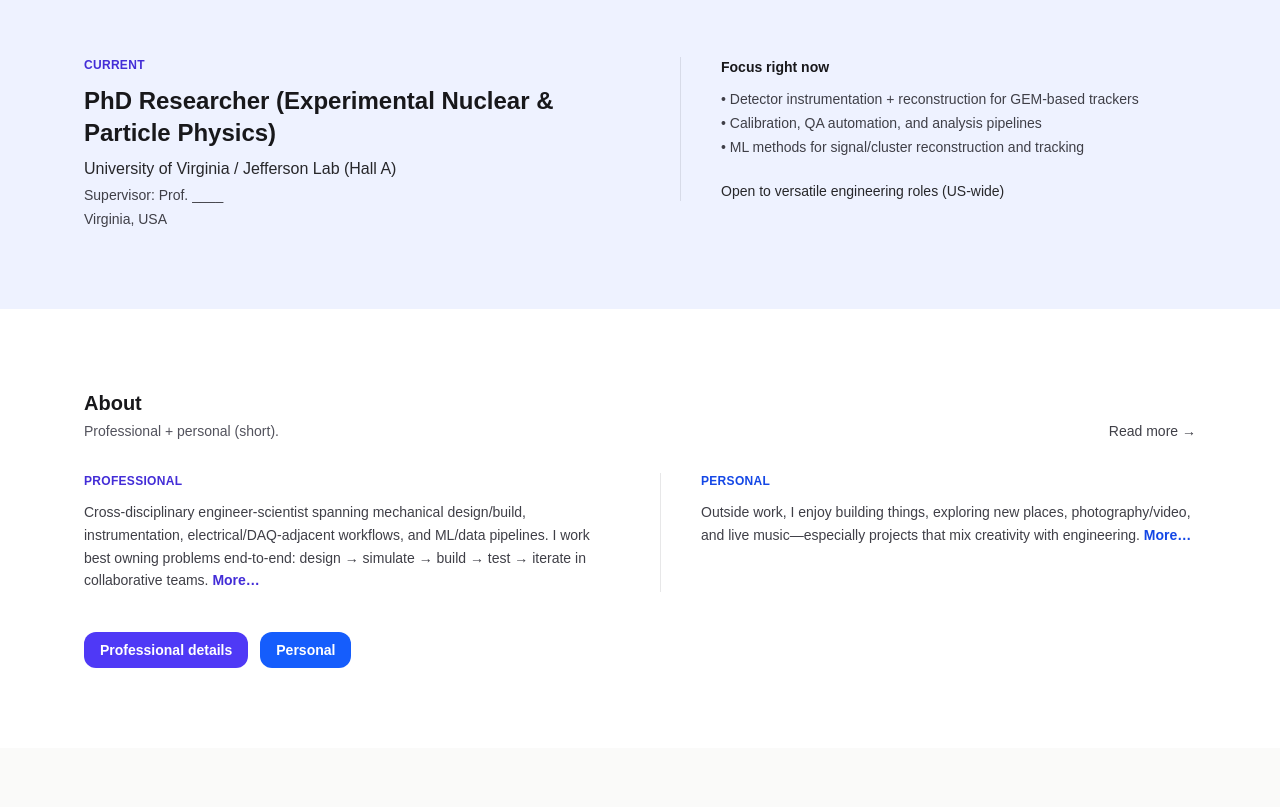
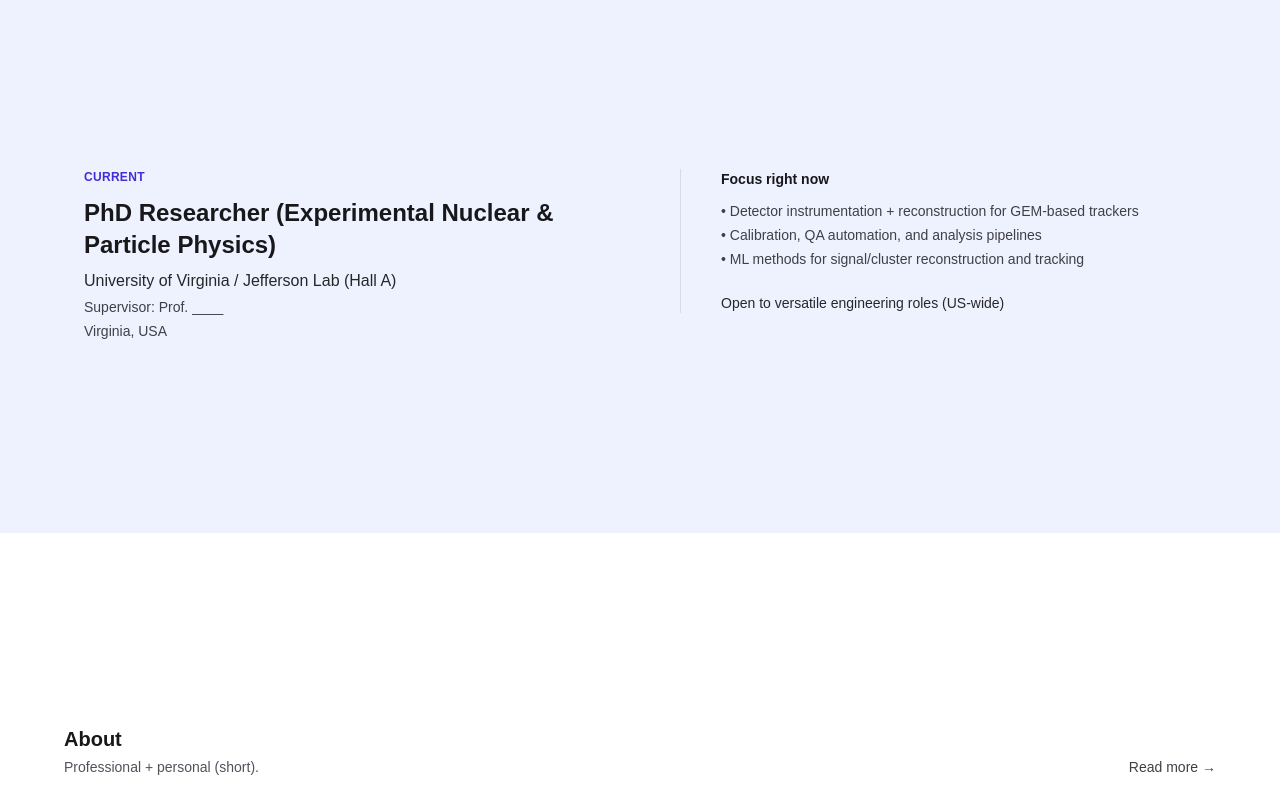
Before and after one commit to bp2sq-uva/my_site, a Next.js app: page / in a window 1280 px wide. Shown: the part 1424-2231 px from the top of the page. Built offline with nearby package versions, Linux system fonts and the light colour scheme.

Commit message:
new site

```diff
--- a/src/app/page.tsx
+++ b/src/app/page.tsx
@@ -496,7 +496,7 @@
 
   return (
     <section className="w-full bg-white">
-      <div className="mx-auto w-full max-w-6xl px-5 py-16 sm:py-20">
+      <div className="mx-auto w-full max-w-6xl px-5py-20 sm:py-36 lg:py-48">
         <div className="flex items-end justify-between gap-4">
           <div>
             <h2 className="text-xl font-semibold text-zinc-900">About</h2>
@@ -624,7 +624,7 @@
 function CurrentStatus() {
   return (
     <section className="w-full bg-indigo-50">
-      <div className="mx-auto w-full max-w-6xl px-5 py-16 sm:py-20">
+      <div className="mx-auto w-full max-w-6xl px-5 py-20 sm:py-36 lg:py-48">
         <div className="grid gap-20 md:grid-cols-2 md:items-start">
           {/* Left */}
           <div>
```
